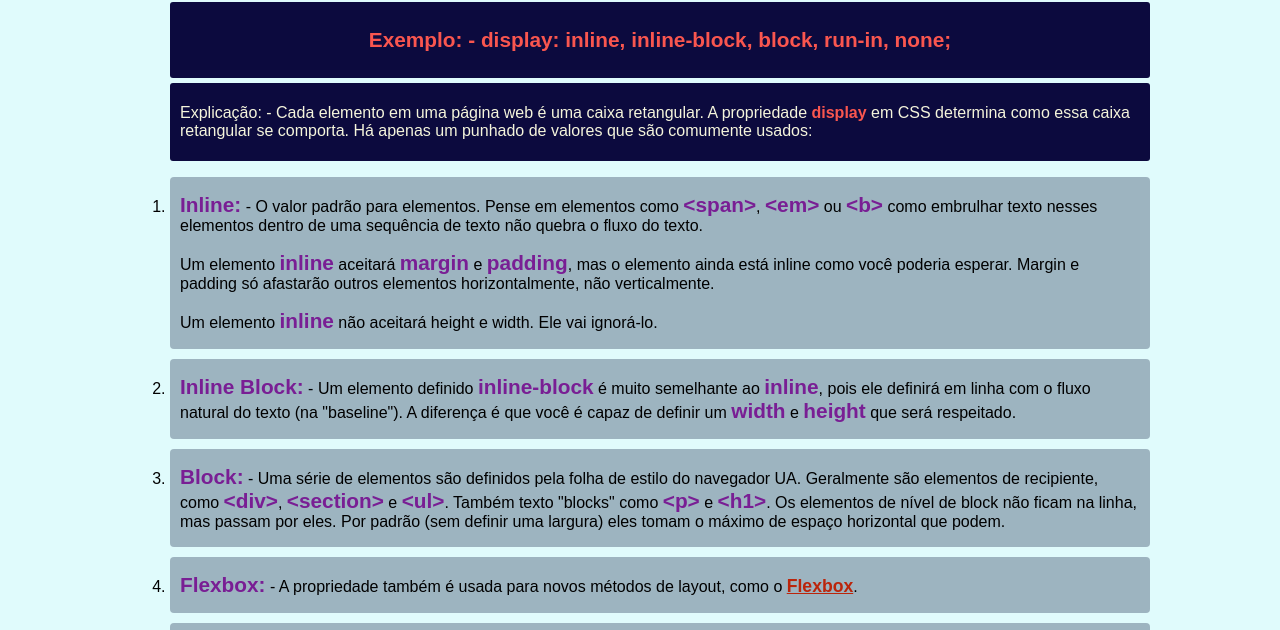
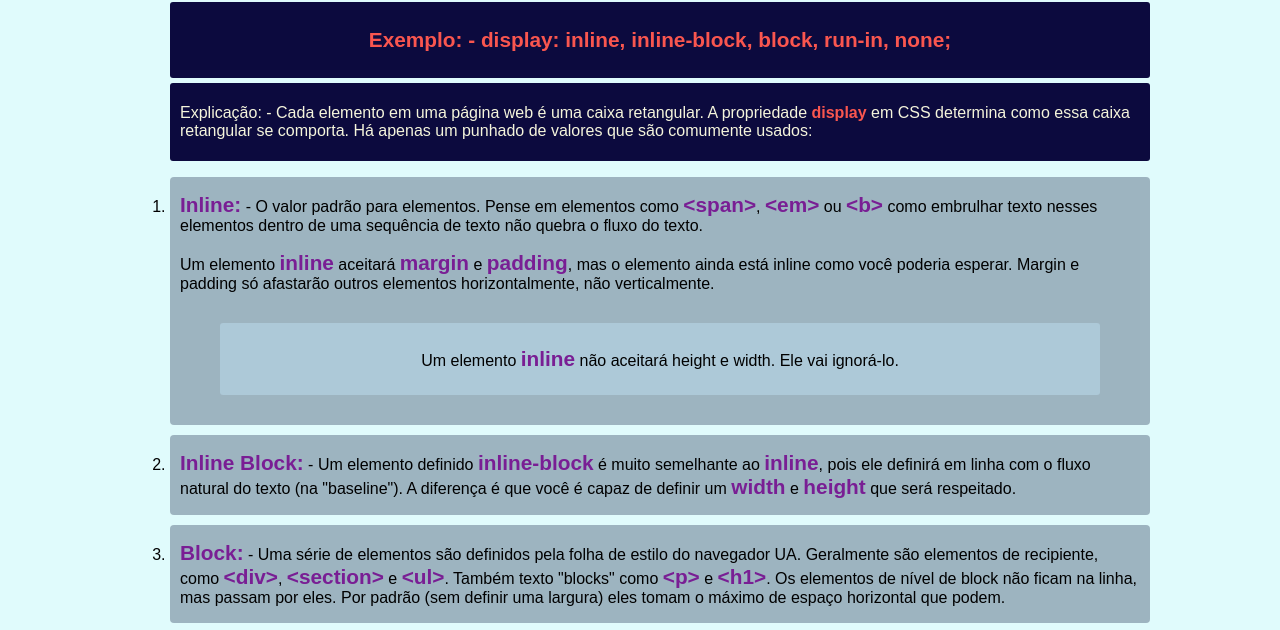
Before and after one commit to Tosebad/suporte, a plain HTML site: page display.html in a window 1280 px wide. Shown: the part 136-766 px from the top of the page. Drawn offline with Linux system fonts and the light colour scheme; a web font is replaced by a local one.

Commit message:
Update display.html

```diff
--- a/display.html
+++ b/display.html
@@ -43,7 +43,9 @@
           <li>
               <p><span>Inline:</span> - O valor padrão para elementos. Pense em elementos como <span>&lt;span&gt;</span>, <span>&lt;em&gt;</span> ou <span>&lt;b&gt;</span> como embrulhar texto nesses elementos dentro de uma sequência de texto não quebra o fluxo do texto.</p>
               <p>Um elemento <span>inline</span> aceitará  <span>margin</span> e <span>padding</span>, mas o elemento ainda está inline como você poderia esperar. Margin e padding só afastarão outros elementos horizontalmente, não verticalmente.</p>
-              <p>Um elemento <span>inline</span> não aceitará height e width. Ele vai ignorá-lo.</p>
+              <div class="nota">
+                  <p>Um elemento <span>inline</span> não aceitará height e width. Ele vai ignorá-lo.</p>
+              </div>
           </li>
           <li>
               <p><span>Inline Block:</span> - Um elemento definido <span>inline-block</span> é muito semelhante ao <span>inline</span>, pois ele definirá em linha com o fluxo natural do texto (na "baseline"). A diferença é que você é capaz de definir um <span>width</span> e <span>height</span> que será respeitado.</p>
```
